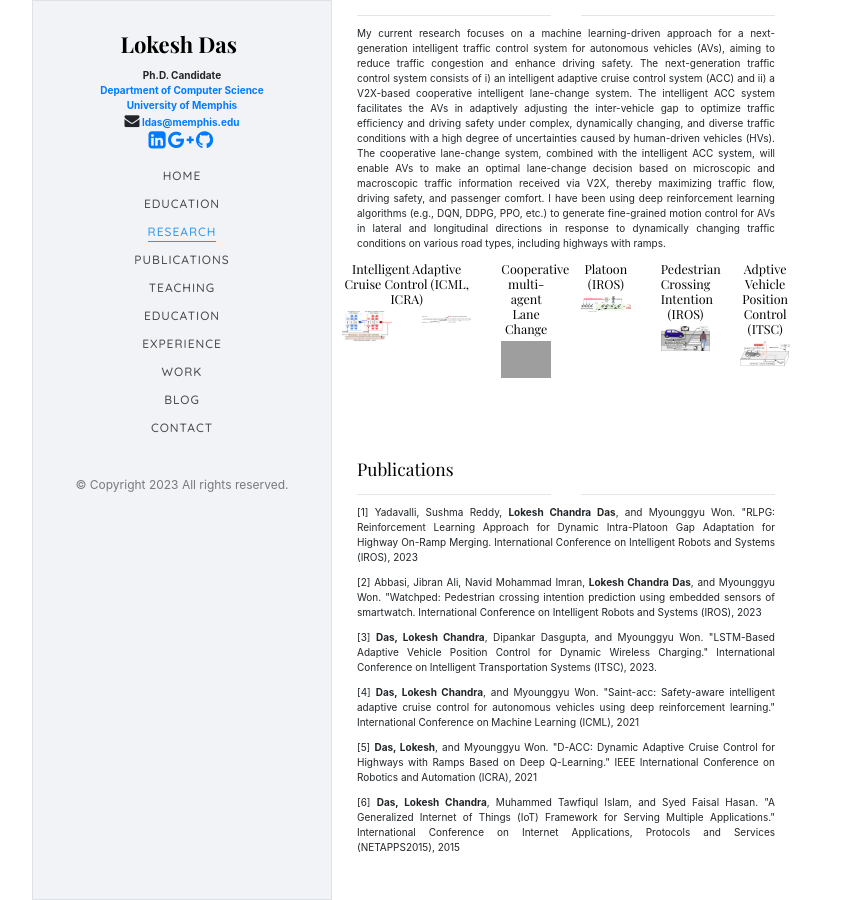
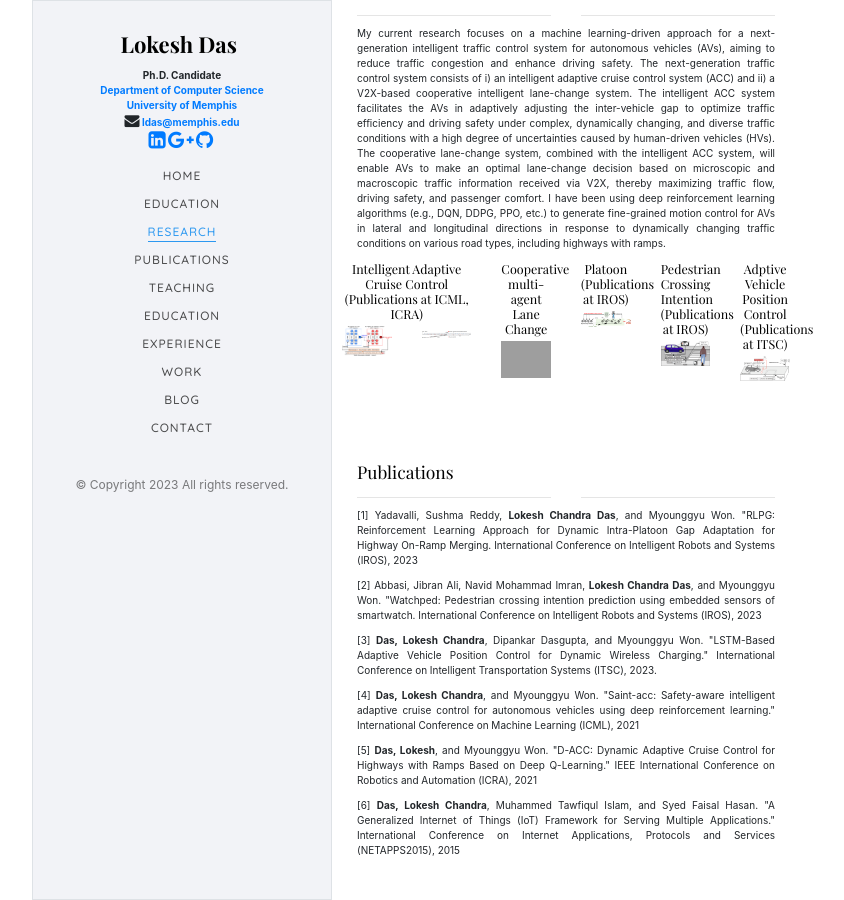
Before and after one commit to lokesh-c-das/lokesh-c-das.github.io, a Jekyll site: the page built from index.md, in a window 1280 px wide and 900 px high, scrolled down 1419 px. Shown: the whole window, without its empty margins (224-1068 px from the left). Built offline with Jekyll 4.4.1, drawn with Linux system fonts in a browser that asks for light colours; nearby versions of some CDN libraries; some web fonts are replaced; library files that are not in the unit come from our copies; grey boxes are pictures that could not be loaded.

Commit message:
code updated

```diff
--- a/_layouts/default.html
+++ b/_layouts/default.html
@@ -194,7 +194,7 @@ Copyright <script>document.write(new Date().getFullYear());</script> All rights
             </div>
             <div class="row">
               <div class="col-md-4">
-                <h5 class="text-justify text-center">Intelligent Adaptive Cruise Control (ICML, ICRA)</h5>
+                <h5 class="text-justify text-center">Intelligent Adaptive Cruise Control (Publications at ICML, ICRA)</h5>
                 <div class="row">
                   <div class="col-sm-6"><img src="{{"/assets/img/research/saint-acc.png"| relative_url}}"  class="img-fluid" /></div>
                   <div class="col-sm-6"><img src="{{"/assets/img/research/dacc.png"| relative_url}}"  class="img-fluid" /></div>
@@ -207,20 +207,20 @@ Copyright <script>document.write(new Date().getFullYear());</script> All rights
                 </div>
               </div>
               <div class="col-md-2">
-                <h5 class="text-justify text-center">Platoon (IROS)</h5>
+                <h5 class="text-justify text-center">Platoon (Publications at IROS)</h5>
                 <div class="row">
                   <div class="col-sm-12"><img src="{{"/assets/img/research/rlpg.png"| relative_url}}"  class="img-fluid" /></div>
                 </div>
               </div>
               <div class="col-md-2">
-                <h5 class="text-justify text-center">Pedestrian Crossing Intention (IROS)</h5>
+                <h5 class="text-justify text-center">Pedestrian Crossing Intention (Publications at IROS)</h5>
                 <div class="row">
                   <div class="col-sm-12"><img src="{{"/assets/img/research/watchped.png"| relative_url}}"  class="img-fluid" /></div>
                 </div>
               </div>
 
               <div class="col-md-2">
-                <h5 class="text-justify text-center">Adptive Vehicle Position Control (ITSC)</h5>
+                <h5 class="text-justify text-center">Adptive Vehicle Position Control (Publications at ITSC)</h5>
                 <div class="row">
                   <div class="col-sm-12"><img src="{{"/assets/img/research/dwc.png"| relative_url}}"  class="img-fluid" /></div>
                 </div>
```
